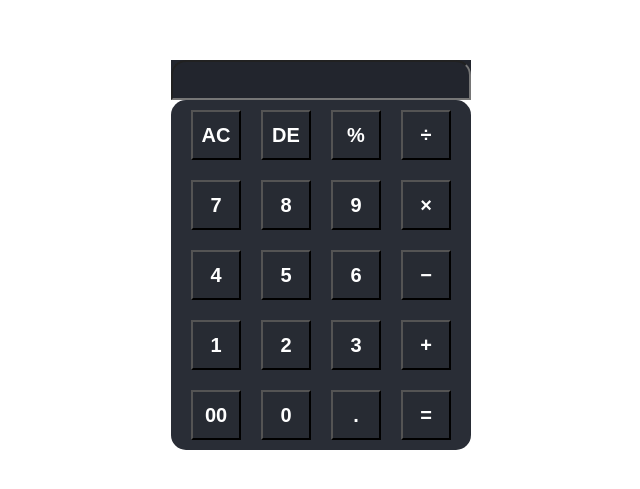
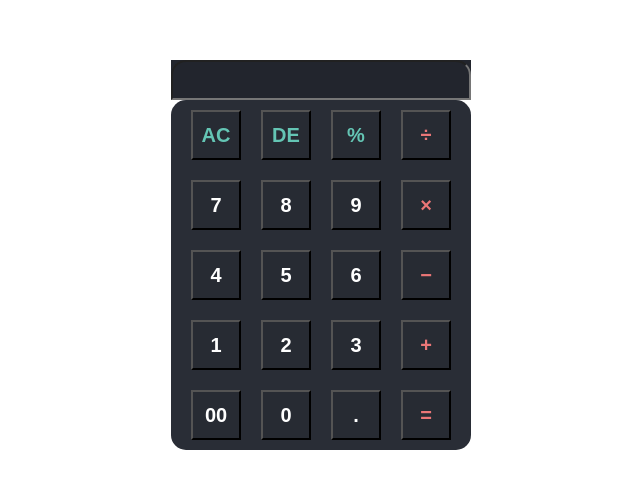
Before and after one commit to fukuhara-ran/praktikum-6-IF08, a plain HTML site: page quiz/index.html in a window 1280 px wide. Shown: the part 145-634 px from the top of the page, without its empty margins (319-959 px from the left). Drawn offline with Linux system fonts and the light colour scheme.

Commit message:
style fix

```diff
--- a/quiz/index.html
+++ b/quiz/index.html
@@ -13,26 +13,26 @@
         <input type="text" id="display">
     </div>
     <div class="buttons">
-        <button onclick="clearDisplay('CE')" class="ceBtn">AC</button>
-        <button value="DE" onclick="display.value = display.value.toString().slice(0,-1)">DE</button>
-        <button onclick="addToDisplay('%')" class="optBtn">%</button>
-        <button onclick="addToDisplay('/')" class="optBtn">÷</button>
+        <button onclick="clearDisplay('CE')" class="ceBtn green">AC</button>
+        <button value="DE" onclick="display.value = display.value.toString().slice(0,-1)" class="green">DE</button>
+        <button onclick="addToDisplay('%')" class="optBtn green">%</button>
+        <button onclick="addToDisplay('/')" class="optBtn red">÷</button>
         <button onclick="addToDisplay('7')">7</button>
         <button onclick="addToDisplay('8')">8</button>
         <button onclick="addToDisplay('9')">9</button>
-        <button onclick="addToDisplay('*')" class="optBtn">×</button>
+        <button onclick="addToDisplay('*')" class="optBtn red">×</button>
         <button onclick="addToDisplay('4')">4</button>
         <button onclick="addToDisplay('5')">5</button>
         <button onclick="addToDisplay('6')">6</button>
-        <button onclick="addToDisplay('-')" class="optBtn">−</button>
+        <button onclick="addToDisplay('-')" class="optBtn red">−</button>
         <button onclick="addToDisplay('1')">1</button>
         <button onclick="addToDisplay('2')">2</button>
         <button onclick="addToDisplay('3')">3</button>
-        <button onclick="addToDisplay('+')" class="optBtn">+</button>
+        <button onclick="addToDisplay('+')" class="optBtn red">+</button>
         <button onclick="addToDisplay('00')">00</button>
         <button onclick="addToDisplay('0')">0</button>
         <button onclick="addToDisplay('.')">.</button>
-        <button onclick="calculate()">=</button>
+        <button onclick="calculate()" class="red">=</button>
     </div>
 </div>
     <script src="index.js"></script>
```
